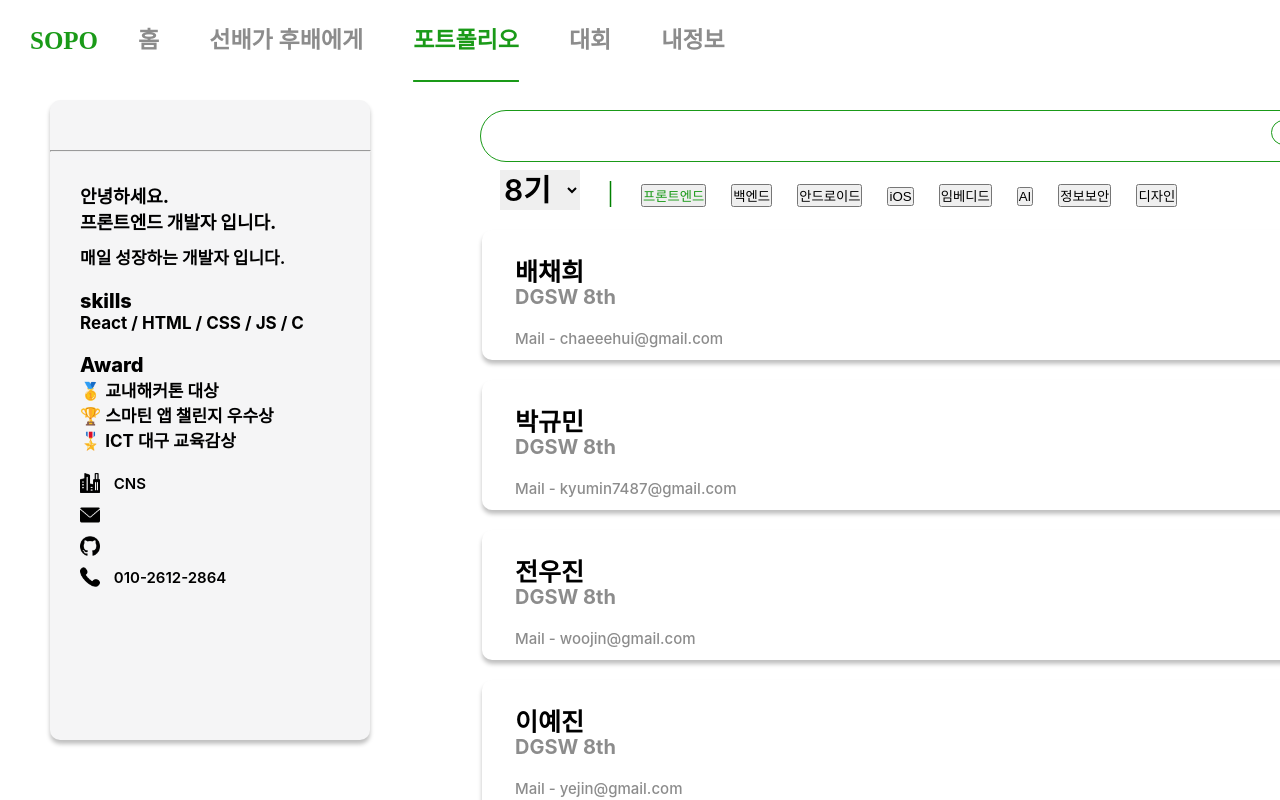
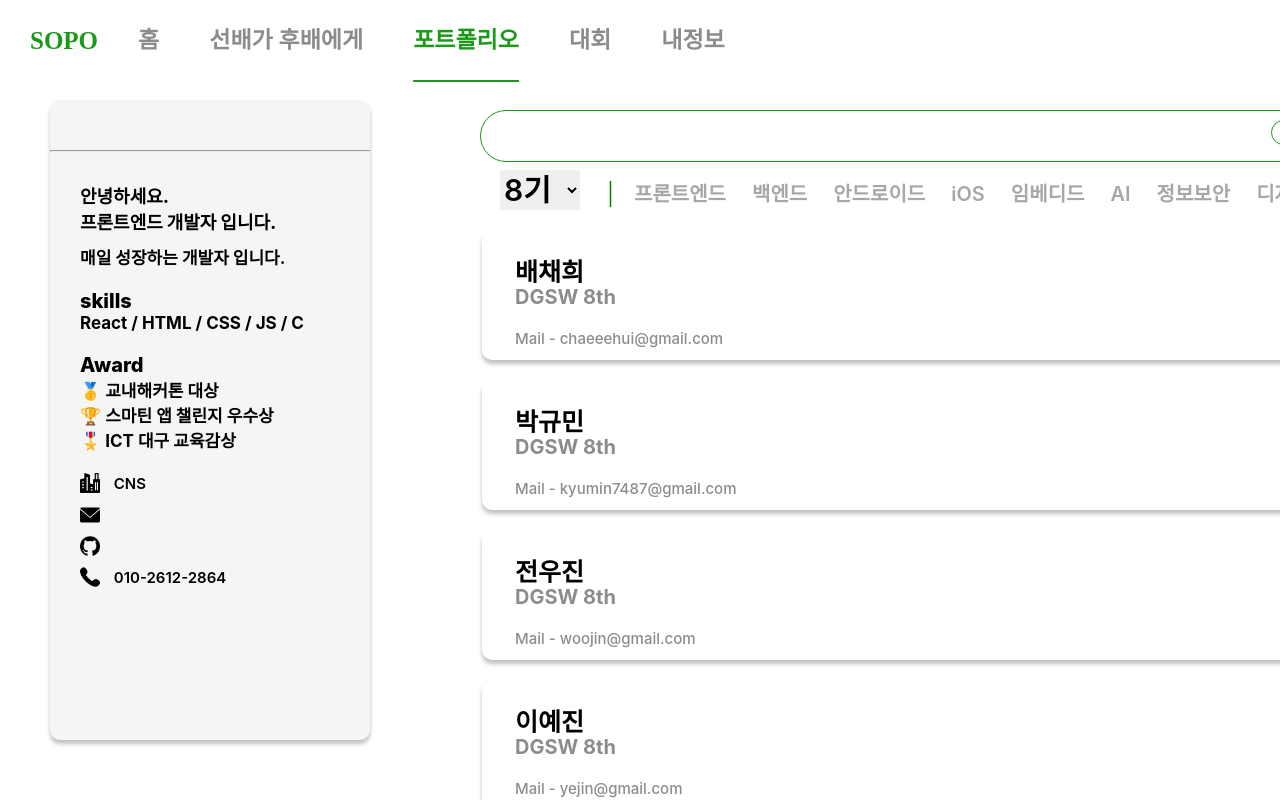
Before and after one commit to Sopo2023/SOPO_FRONTLAST, a React (Create React App) app in the folder SOPOLAST/: page /portfolio in a window 1280 px wide. Shown: the top 800 px of the page. Built offline with nearby package versions, Linux system fonts and the light colour scheme; no server answers.

Commit message:
⚡ :: portfolio

```diff
--- a/SOPOLAST/src/Components/Portfolio/portfolioMain.tsx
+++ b/SOPOLAST/src/Components/Portfolio/portfolioMain.tsx
@@ -11,6 +11,18 @@ export default function Portfolio() {
   const majorClick = (major) => {
     console.log(`Clicked on ${major}`);
   };
+
+  const majorbutton: HTMLElement | null = document.getElementById('majorbutton');
+
+  if (majorbutton) {
+    majorbutton.addEventListener('click', function() {
+      if (majorbutton.classList.contains('clicked')) {
+        majorbutton.classList.remove('clicked');
+      } else {
+        majorbutton.classList.add('clicked');
+      }
+    });
+  }
 
   const navigate = useNavigate();
 
@@ -38,61 +50,60 @@ export default function Portfolio() {
             <div className="gradegreen"> | </div>
             <div className="majorSelect">
               <button
-            className="frontEnd"
+              className="majorbutton"
               onClick={() => majorClick('프론트엔드')}
               >
               프론트엔드
               </button>
 
               <button
-            className="elseMajor"
+              className="majorbutton"
               onClick={() => majorClick('백엔드')}
               >
               백엔드
               </button>
 
               <button
-            className="elseMajor"
+              className="majorbutton"
               onClick={() => majorClick('안드로이드')}
               >
               안드로이드
               </button>
 
               <button
-            className="elseMajor"
+              className="majorbutton"
               onClick={() => majorClick('iOS')}
               >
               iOS
               </button>
 
               <button
-            className="elseMajor"
+              className="majorbutton"
               onClick={() => majorClick('임베디드')}
               >
               임베디드
               </button>
 
               <button
-            className="elseMajor"
+              className="majorbutton"
               onClick={() => majorClick('AI')}
               >
               AI
               </button>
 
               <button
-            className="elseMajor"
+              className="majorbutton"
               onClick={() => majorClick('정보보안')}
               >
               정보보안
               </button>
 
               <button
-            className="elseMajor"
+              className="majorbutton"
               onClick={() => majorClick('디자인')}
               >
               디자인
               </button>
-
             </div>
           </div>
         </div>
--- a/SOPOLAST/src/Components/Portfolio/protfolio.css
+++ b/SOPOLAST/src/Components/Portfolio/protfolio.css
@@ -206,13 +206,39 @@
 
   }
 
-  .majorSelect > .frontEnd{
+  .majorbutton{
+    border: none;
+    background-color: none;
+
+    padding: 13px;
+
+    display: inline;
+    color: #A7A7A7;
+    font-family: Inter;
+    font-size: 20px;
+    font-style: normal;
+    font-weight: 600;
+    line-height: normal;
+    position: relative;
+
+    background: none;
+  }
+
+  .majorbutton:hover,
+  .majorbutton.clicked {
+    color: #1A9A18 !important;
+    cursor: pointer;
+
+    background-color: none;
+  }
+
+  /* .majorSelect > .frontEnd{
     display: inline-block;
     color: #1A9A18;
     margin-top: 27px;
 
   }
-  .majorSelect > .frontEnd:hover{
+  .majorSelect > .frontEnd:active{
     cursor: pointer;
     color: #178915;
   }
@@ -220,10 +246,12 @@
     display: inline-block;
     margin-left: 25px;
   }
-  .elseMajor:hover{
+  .elseMajor:active{
     cursor: pointer;
     color: #178915;
-  }
+  } */
+
+
   .mo{
     position: absolute;
     left: 460px;
```
Lines whose indentation alone changed are shown as unchanged.
